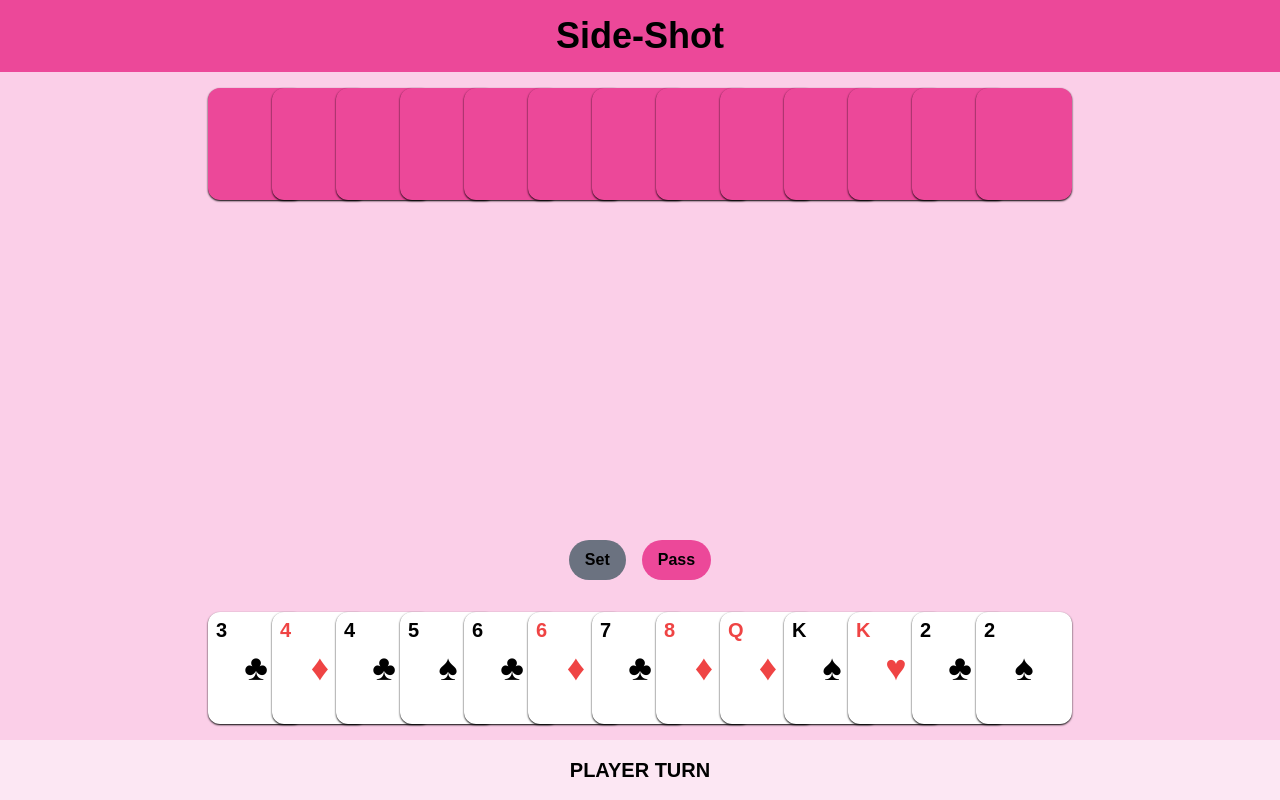
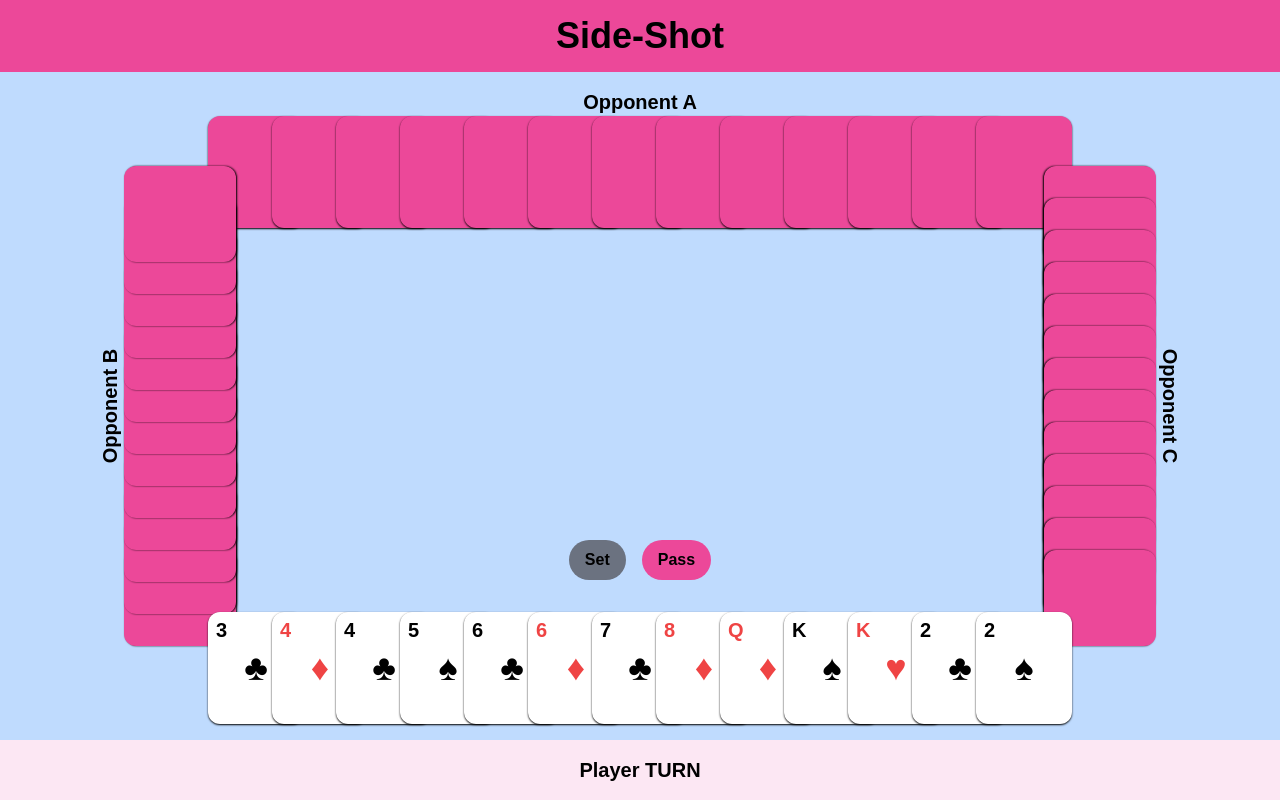
Before and after one commit to WawanC/side-shot, a React (Vite) app in the folder client/: page / in a window 1280 px wide. Built offline with nearby package versions, Linux system fonts and the light colour scheme; a web font is replaced by a local one.

Commit message:
add 4 player

```diff
--- a/client/src/App.tsx
+++ b/client/src/App.tsx
@@ -4,7 +4,6 @@ import useOpponent from "./hooks/useOpponent";
 import usePlayer from "./hooks/usePlayer";
 import Card from "./interfaces/card";
 import GameState from "./interfaces/game-state";
-import Turn from "./interfaces/turn";
 import cardsData from "./utils/card-data";
 import {
   compareFullHouse,
@@ -13,6 +12,7 @@ import {
   isSameLength,
   isStraightCombo
 } from "./utils/check-card";
+import { getTurnName } from "./utils/get-turn";
 import shuffleCards from "./utils/shuffle-card";
 
 const getStatusText = (state: "PLAYER_WIN" | "OPPONENT_WIN") => {
@@ -42,12 +42,26 @@ const getStatusText = (state: "PLAYER_WIN" | "OPPONENT_WIN") => {
 // ];
 
 const App = () => {
-  const player = usePlayer();
-  const opponent = useOpponent();
+  const player = usePlayer("Player");
+
+  const opponentA = useOpponent("Opponent A");
+  const opponentB = useOpponent("Opponent B");
+  const opponentC = useOpponent("Opponent C");
+
   const [middleCards, setMiddleCards] = useState<Card[]>([]);
-  const [turn, setTurn] = useState<Turn>();
+  const [turn, setTurn] = useState<number>(1);
   const [gameState, setGameState] = useState<GameState>();
   const [canSet, setCanSet] = useState<boolean>(false);
+  const [contestCount, setContestCount] = useState<number>(0);
+  const [contestHolder, setContestHolder] = useState<number | null>(null);
+
+  const nextTurn = () => {
+    if (turn === 4) {
+      setTurn(1);
+    } else {
+      setTurn((turn) => turn + 1);
+    }
+  };
 
   // StartGame Method
   const startGame = useCallback(() => {
@@ -55,7 +69,9 @@ const App = () => {
     const shuffledCards = shuffleCards(cardsData);
 
     const playerCardsTemp: Card[] = [];
-    const opponentCardsTemp: Card[] = [];
+    const opponentACardsTemp: Card[] = [];
+    const opponentBCardsTemp: Card[] = [];
+    const opponentCCardsTemp: Card[] = [];
 
     let cardsLength = 13;
 
@@ -66,38 +82,53 @@ const App = () => {
 
     for (let index = 0; index < cardsLength; index++) {
       const card = shuffledCards.pop();
-      if (card) opponentCardsTemp.push(card);
+      if (card) opponentACardsTemp.push(card);
+    }
+
+    for (let index = 0; index < cardsLength; index++) {
+      const card = shuffledCards.pop();
+      if (card) opponentBCardsTemp.push(card);
+    }
+
+    for (let index = 0; index < cardsLength; index++) {
+      const card = shuffledCards.pop();
+      if (card) opponentCCardsTemp.push(card);
     }
 
     player.setCards(playerCardsTemp.sort((a, b) => a.power - b.power));
     // player.setCards(opponentCardsRigged);
-    opponent.setCards(opponentCardsTemp.sort((a, b) => a.power - b.power));
+    opponentA.setCards(opponentACardsTemp.sort((a, b) => a.power - b.power));
+    opponentB.setCards(opponentBCardsTemp.sort((a, b) => a.power - b.power));
+    opponentC.setCards(opponentCCardsTemp.sort((a, b) => a.power - b.power));
     // opponent.setCards(playerCardsRigged);
     setMiddleCards([]);
-    setTurn("PLAYER");
+    setTurn(1);
     setGameState("PLAYING");
     // Shuffle and distribute cards
   }, []);
   // StartGame Method
 
-  // Set Middle Cards
+  // Player Set Middle Cards
   const setCards = () => {
-    if (player.selectedCards.length <= 0) return;
+    if (player.selectedCards.length <= 0 || turn !== 1) return;
 
     player.setCards((cards) =>
       cards.filter((card) => !player.selectedCards.includes(card))
     );
 
     setMiddleCards(player.selectedCards);
+    setContestHolder(1);
+    setContestCount(0);
     player.setSelectedCards([]);
-    setTurn("OPPONENT");
+    nextTurn();
   };
-  // Set Middle Cards
+  // Player Set Middle Cards
 
   const passTurn = () => {
-    setMiddleCards([]);
+    // setMiddleCards([]);
     player.setSelectedCards([]);
-    setTurn("OPPONENT");
+    setContestCount((count) => count + 1);
+    nextTurn();
   };
 
   // Game Start Setup
@@ -108,14 +139,47 @@ const App = () => {
 
   // Opponent Move
   useEffect(() => {
-    if (turn === "OPPONENT" && gameState === "PLAYING") {
-      opponent.move(middleCards).then((cards) => {
-        setMiddleCards(cards);
-        setTurn("PLAYER");
-      });
+    const opponentMoving = async () => {
+      // console.log("Turn :", turn);
+      // console.log("MiddleCards :", middleCards);
+      if (gameState !== "PLAYING" || turn === 1) return;
+      let selectedCards: Card[] = [];
+      const boardsCards = contestCount >= 3 ? [] : middleCards;
+
+      if (turn === 2) {
+        selectedCards = await opponentB.move(boardsCards);
       }
+      if (turn === 3) {
+        selectedCards = await opponentA.move(boardsCards);
+      }
+      if (turn === 4) {
+        selectedCards = await opponentC.move(boardsCards);
+      }
+
+      if (selectedCards.length === 0) {
+        setContestCount((count) => count + 1);
+      } else {
+        setContestHolder(turn);
+        setContestCount(0);
+        setMiddleCards(selectedCards);
+      }
+
+      nextTurn();
+    };
+    opponentMoving();
   }, [turn]);
   // Opponent Move
+
+  // Check Contest
+  useEffect(() => {
+    // console.log(contestCount);
+    if (contestHolder && contestCount >= 3) {
+      setMiddleCards([]);
+      setContestCount(0);
+      setTurn(contestHolder);
+    }
+  }, [contestCount]);
+  // Check Contest
 
   // Check Game State
   useEffect(() => {
@@ -123,10 +187,10 @@ const App = () => {
     if (player.cards.length === 0) {
       setGameState("PLAYER_WIN");
     }
-    if (opponent.cards.length === 0) {
+    if (opponentA.cards.length === 0) {
       setGameState("OPPONENT_WIN");
     }
-  }, [player.cards.length, opponent.cards.length]);
+  }, [player.cards.length, opponentA.cards.length]);
 
   // Check if player card is valid
   useEffect(() => {
@@ -195,12 +259,14 @@ const App = () => {
         Side-Shot
       </h1>
       <section
-        className="flex flex-col h-[50vh] justify-between items-center
-      bg-pink-200 flex-1 w-full py-8"
+        className="flex flex-col h-[50vh] justify-center items-center
+      bg-blue-200 flex-1 w-full relative"
       >
-        {/* Opponent Side */}
+        {/* Opponent A Side */}
+        <div className="flex flex-col absolute top-4 gap-4 items-center">
+          <p className="text-xl font-bold">Opponent A</p>
           <div className="flex justify-center">
-          {opponent.cards.map((card) => (
+            {opponentA.cards.map((card) => (
               <CardItem
                 card={card}
                 key={`${card.rank}-${card.suit}`}
@@ -209,7 +275,46 @@ const App = () => {
               />
             ))}
           </div>
-        {/* Opponent Side */}
+        </div>
+        {/* Opponent A Side */}
+
+        {/* Opponent B Side */}
+        <div
+          className="flex flex-col gap-8 items-center
+          absolute top-1/2 -translate-y-1/2 left-0 -rotate-90 w-[300px]"
+        >
+          <p className="font-bold text-xl">Opponent B</p>
+          <div className="flex justify-center">
+            {opponentB.cards.map((card) => (
+              <CardItem
+                card={card}
+                key={`${card.rank}-${card.suit}`}
+                className={`-m-8 shadow-sm shadow-black`}
+                folded={gameState !== "PLAYER_WIN"}
+              />
+            ))}
+          </div>
+        </div>
+        {/* Opponent B Side */}
+
+        {/* Opponent C Side */}
+        <div
+          className="flex flex-col gap-8 items-center
+        absolute top-1/2 -translate-y-1/2 right-0 rotate-90 w-[300px]"
+        >
+          <p className="text-xl font-bold">Opponent C</p>
+          <div className="flex justify-center">
+            {opponentC.cards.map((card) => (
+              <CardItem
+                card={card}
+                key={`${card.rank}-${card.suit}`}
+                className={`-m-8 shadow-sm shadow-black`}
+                folded={gameState !== "PLAYER_WIN"}
+              />
+            ))}
+          </div>
+        </div>
+        {/* Opponent C Side */}
 
         {/* Middle Side */}
         <div className="relative flex justify-center w-1/2 h-28 items-center">
@@ -231,7 +336,7 @@ const App = () => {
         {/* Middle Side */}
 
         {/* Player Side */}
-        <div className="flex flex-col items-center gap-12">
+        <div className="flex flex-col items-center gap-12 absolute bottom-8">
           <div className="flex gap-4">
             <button
               className={`bg-pink-500 py-2 px-4 rounded-full font-bold
@@ -244,7 +349,7 @@ const App = () => {
             <button
               className={`bg-pink-500 py-2 px-4 rounded-full font-bold
           hover:scale-125 transition-all disabled:bg-gray-500 disabled:hover:scale-100`}
-              disabled={turn === "OPPONENT"}
+              disabled={turn !== 1}
               onClick={passTurn}
             >
               Pass
@@ -258,7 +363,7 @@ const App = () => {
                 }`}
                 card={card}
                 key={`${card.rank}-${card.suit}`}
-                onClick={() => turn === "PLAYER" && player.selectCard(card)}
+                onClick={() => turn === 1 && player.selectCard(card)}
               />
             ))}
           </div>
@@ -270,7 +375,7 @@ const App = () => {
       flex flex-col items-center"
       >
         {gameState === "PLAYING" ? (
-          <span>{turn} TURN</span>
+          <span>{getTurnName(turn)} TURN</span>
         ) : (
           <button
             className="bg-pink-500 w-fit py-2 px-6 rounded-full hover:scale-125 transition-all"
--- a/client/src/hooks/useOpponent.tsx
+++ b/client/src/hooks/useOpponent.tsx
@@ -8,7 +8,7 @@ import {
   getSingleCard
 } from "../utils/opponent-ai";
 
-const useOpponent = () => {
+const useOpponent = (name: string) => {
   const [cards, setCards] = useState<Card[]>([]);
 
   // Opponent AI Move
@@ -71,11 +71,11 @@ const useOpponent = () => {
         });
         setCards(temp);
         resolve(opponentSelectedCards);
-      }, 1000);
+      }, 2000);
     });
   };
 
-  return { cards, setCards, move };
+  return { name, cards, setCards, move };
 };
 
 export default useOpponent;
--- a/client/src/hooks/usePlayer.tsx
+++ b/client/src/hooks/usePlayer.tsx
@@ -1,7 +1,7 @@
 import { useState } from "react";
 import Card from "../interfaces/card";
 
-const usePlayer = () => {
+const usePlayer = (name: string) => {
   const [cards, setCards] = useState<Card[]>([]);
   const [selectedCards, setSelectedCards] = useState<Card[]>([]);
 
@@ -15,7 +15,7 @@ const usePlayer = () => {
     );
   };
 
-  return { cards, setCards, selectedCards, selectCard, setSelectedCards };
+  return { name, cards, setCards, selectedCards, selectCard, setSelectedCards };
 };
 
 export default usePlayer;
--- a/client/src/interfaces/turn.ts
+++ /dev/null
@@ -1,3 +0,0 @@
-type Turn = "PLAYER" | "OPPONENT";
-
-export default Turn;
--- /dev/null
+++ b/client/src/utils/get-turn.ts
@@ -0,0 +1,12 @@
+export const getTurnName = (turn: number) => {
+  if (turn === 2) {
+    return "Opponent B";
+  }
+  if (turn === 3) {
+    return "Opponent A";
+  }
+  if (turn === 4) {
+    return "Opponent C";
+  }
+  return "Player";
+};
```
Lines whose indentation alone changed are shown as unchanged.
